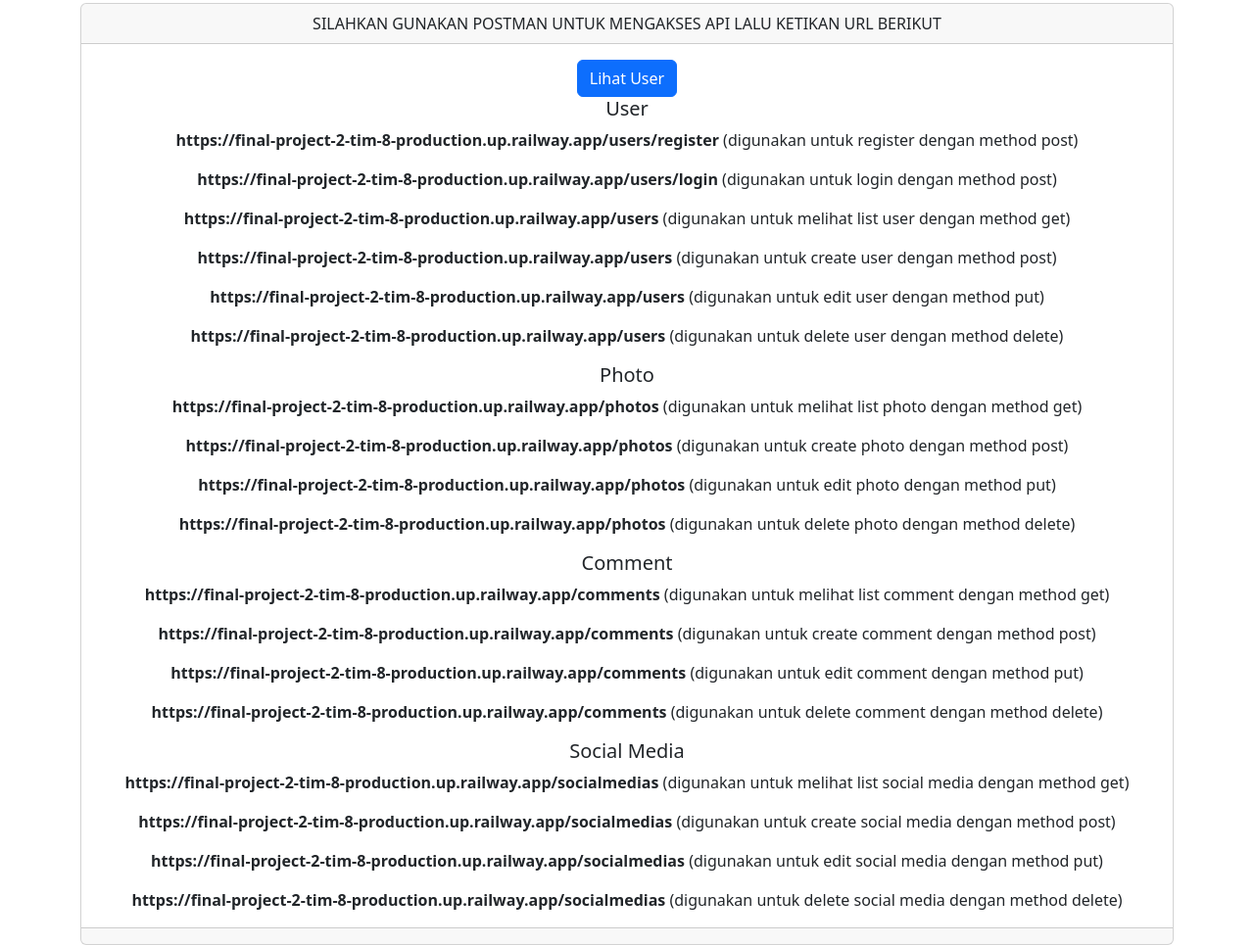
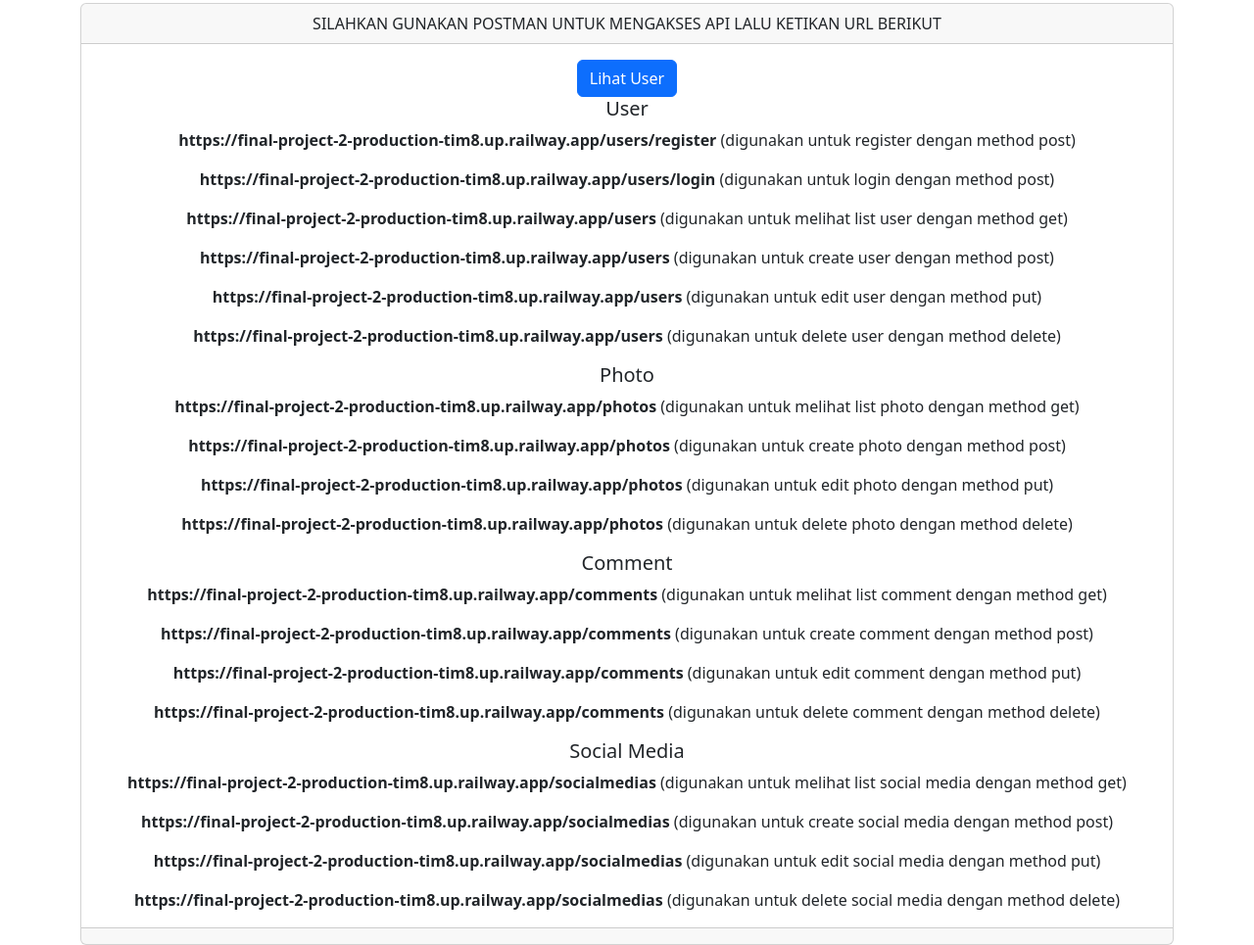
Before and after one commit to Final-Project-2-Hacktiv8/final-project-2, a website: page index.html in a window 1280 px wide. Shown: the part 53-1018 px from the top of the page at 98% size. Drawn offline with nearby package versions, Linux system fonts and the light colour scheme.

Commit message:
deploy again

```diff
--- a/index.html
+++ b/index.html
@@ -16,32 +16,32 @@
                       SILAHKAN GUNAKAN POSTMAN UNTUK MENGAKSES API LALU KETIKAN URL BERIKUT
                     </div>
                     <div class="card-body">
-                        <a href="https://final-project-2-tim-8-production.up.railway.app/users" class="btn btn-primary">Lihat User</a>
+                        <a href="https://final-project-2-production-tim8.up.railway.app/users" class="btn btn-primary">Lihat User</a>
                         <h5 class="card-title">User</h5>
-                        <p class="card-text"><strong>https://final-project-2-tim-8-production.up.railway.app/users/register </strong>(digunakan untuk register dengan method post)</p>
-                        <p class="card-text"><strong>https://final-project-2-tim-8-production.up.railway.app/users/login </strong> (digunakan untuk login dengan method post)</p>
-                        <p class="card-text"><strong>https://final-project-2-tim-8-production.up.railway.app/users </strong> (digunakan untuk melihat list user dengan method get)</p>
-                        <p class="card-text"><strong>https://final-project-2-tim-8-production.up.railway.app/users </strong> (digunakan untuk create user dengan method post)</p>
-                        <p class="card-text"><strong>https://final-project-2-tim-8-production.up.railway.app/users </strong> (digunakan untuk edit user dengan method put)</p>
-                        <p class="card-text"><strong>https://final-project-2-tim-8-production.up.railway.app/users </strong> (digunakan untuk delete user dengan method delete)</p>
+                        <p class="card-text"><strong>https://final-project-2-production-tim8.up.railway.app/users/register </strong>(digunakan untuk register dengan method post)</p>
+                        <p class="card-text"><strong>https://final-project-2-production-tim8.up.railway.app/users/login </strong> (digunakan untuk login dengan method post)</p>
+                        <p class="card-text"><strong>https://final-project-2-production-tim8.up.railway.app/users </strong> (digunakan untuk melihat list user dengan method get)</p>
+                        <p class="card-text"><strong>https://final-project-2-production-tim8.up.railway.app/users </strong> (digunakan untuk create user dengan method post)</p>
+                        <p class="card-text"><strong>https://final-project-2-production-tim8.up.railway.app/users </strong> (digunakan untuk edit user dengan method put)</p>
+                        <p class="card-text"><strong>https://final-project-2-production-tim8.up.railway.app/users </strong> (digunakan untuk delete user dengan method delete)</p>
 
                         <h5 class="card-title">Photo</h5>
-                        <p class="card-text"><strong>https://final-project-2-tim-8-production.up.railway.app/photos </strong> (digunakan untuk melihat list photo dengan method get)</p>
-                        <p class="card-text"><strong>https://final-project-2-tim-8-production.up.railway.app/photos </strong> (digunakan untuk create photo dengan method post)</p>
-                        <p class="card-text"><strong>https://final-project-2-tim-8-production.up.railway.app/photos </strong> (digunakan untuk edit photo dengan method put)</p>
-                        <p class="card-text"><strong>https://final-project-2-tim-8-production.up.railway.app/photos </strong> (digunakan untuk delete photo dengan method delete)</p>
+                        <p class="card-text"><strong>https://final-project-2-production-tim8.up.railway.app/photos </strong> (digunakan untuk melihat list photo dengan method get)</p>
+                        <p class="card-text"><strong>https://final-project-2-production-tim8.up.railway.app/photos </strong> (digunakan untuk create photo dengan method post)</p>
+                        <p class="card-text"><strong>https://final-project-2-production-tim8.up.railway.app/photos </strong> (digunakan untuk edit photo dengan method put)</p>
+                        <p class="card-text"><strong>https://final-project-2-production-tim8.up.railway.app/photos </strong> (digunakan untuk delete photo dengan method delete)</p>
 
                         <h5 class="card-title">Comment</h5>
-                        <p class="card-text"><strong>https://final-project-2-tim-8-production.up.railway.app/comments </strong> (digunakan untuk melihat list comment dengan method get)</p>
-                        <p class="card-text"><strong>https://final-project-2-tim-8-production.up.railway.app/comments </strong> (digunakan untuk create comment dengan method post)</p>
-                        <p class="card-text"><strong>https://final-project-2-tim-8-production.up.railway.app/comments </strong> (digunakan untuk edit comment dengan method put)</p>
-                        <p class="card-text"><strong>https://final-project-2-tim-8-production.up.railway.app/comments </strong> (digunakan untuk delete comment dengan method delete)</p>
+                        <p class="card-text"><strong>https://final-project-2-production-tim8.up.railway.app/comments </strong> (digunakan untuk melihat list comment dengan method get)</p>
+                        <p class="card-text"><strong>https://final-project-2-production-tim8.up.railway.app/comments </strong> (digunakan untuk create comment dengan method post)</p>
+                        <p class="card-text"><strong>https://final-project-2-production-tim8.up.railway.app/comments </strong> (digunakan untuk edit comment dengan method put)</p>
+                        <p class="card-text"><strong>https://final-project-2-production-tim8.up.railway.app/comments </strong> (digunakan untuk delete comment dengan method delete)</p>
 
                         <h5 class="card-title">Social Media</h5>
-                        <p class="card-text"><strong>https://final-project-2-tim-8-production.up.railway.app/socialmedias</strong> (digunakan untuk melihat list social media dengan method get)</p>
-                        <p class="card-text"><strong>https://final-project-2-tim-8-production.up.railway.app/socialmedias </strong> (digunakan untuk create social media dengan method post)</p>
-                        <p class="card-text"><strong>https://final-project-2-tim-8-production.up.railway.app/socialmedias </strong> (digunakan untuk edit social media dengan method put)</p>
-                        <p class="card-text"><strong>https://final-project-2-tim-8-production.up.railway.app/socialmedias </strong> (digunakan untuk delete social media dengan method delete)</p>
+                        <p class="card-text"><strong>https://final-project-2-production-tim8.up.railway.app/socialmedias</strong> (digunakan untuk melihat list social media dengan method get)</p>
+                        <p class="card-text"><strong>https://final-project-2-production-tim8.up.railway.app/socialmedias </strong> (digunakan untuk create social media dengan method post)</p>
+                        <p class="card-text"><strong>https://final-project-2-production-tim8.up.railway.app/socialmedias </strong> (digunakan untuk edit social media dengan method put)</p>
+                        <p class="card-text"><strong>https://final-project-2-production-tim8.up.railway.app/socialmedias </strong> (digunakan untuk delete social media dengan method delete)</p>
                     </div>
                     <div class="card-footer text-body-secondary">
 
```
